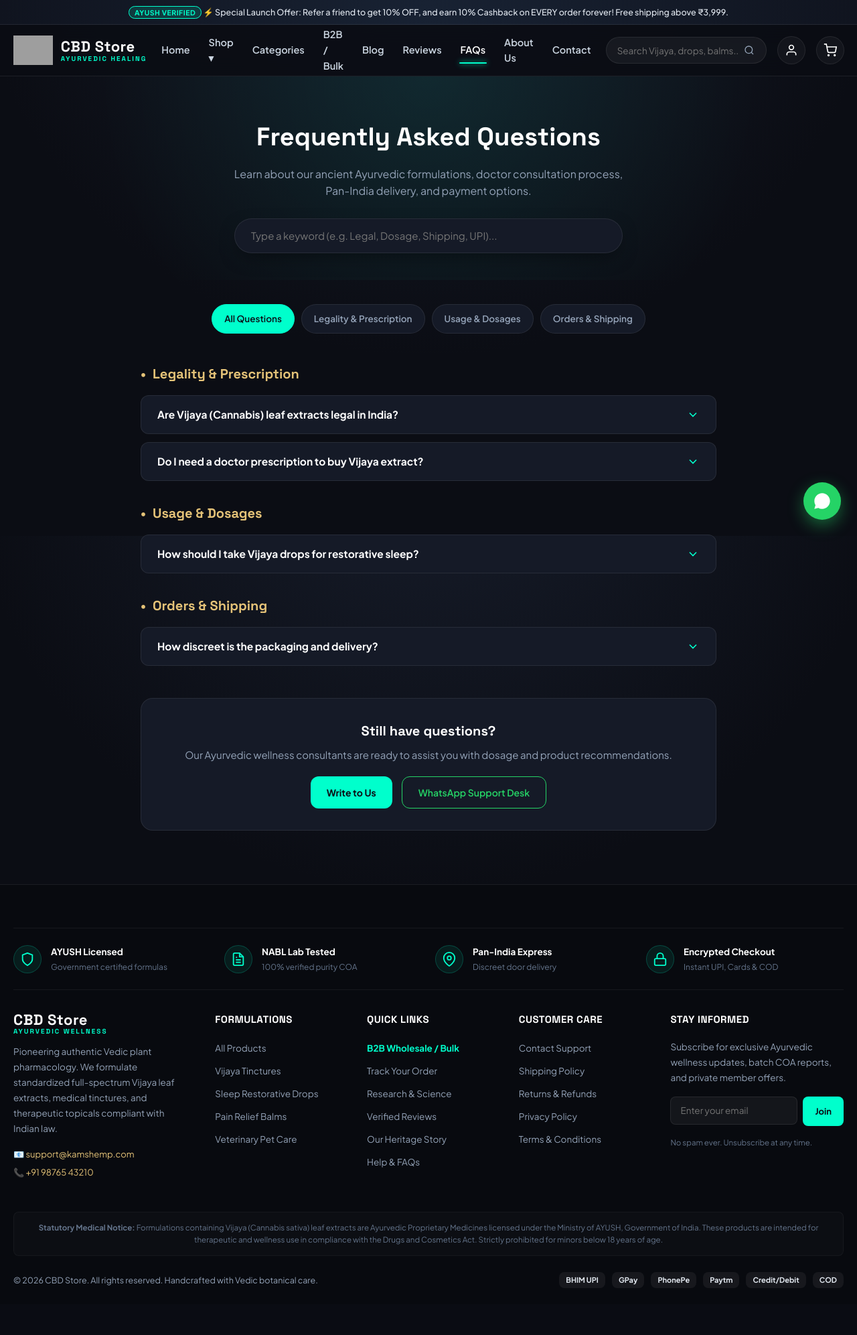
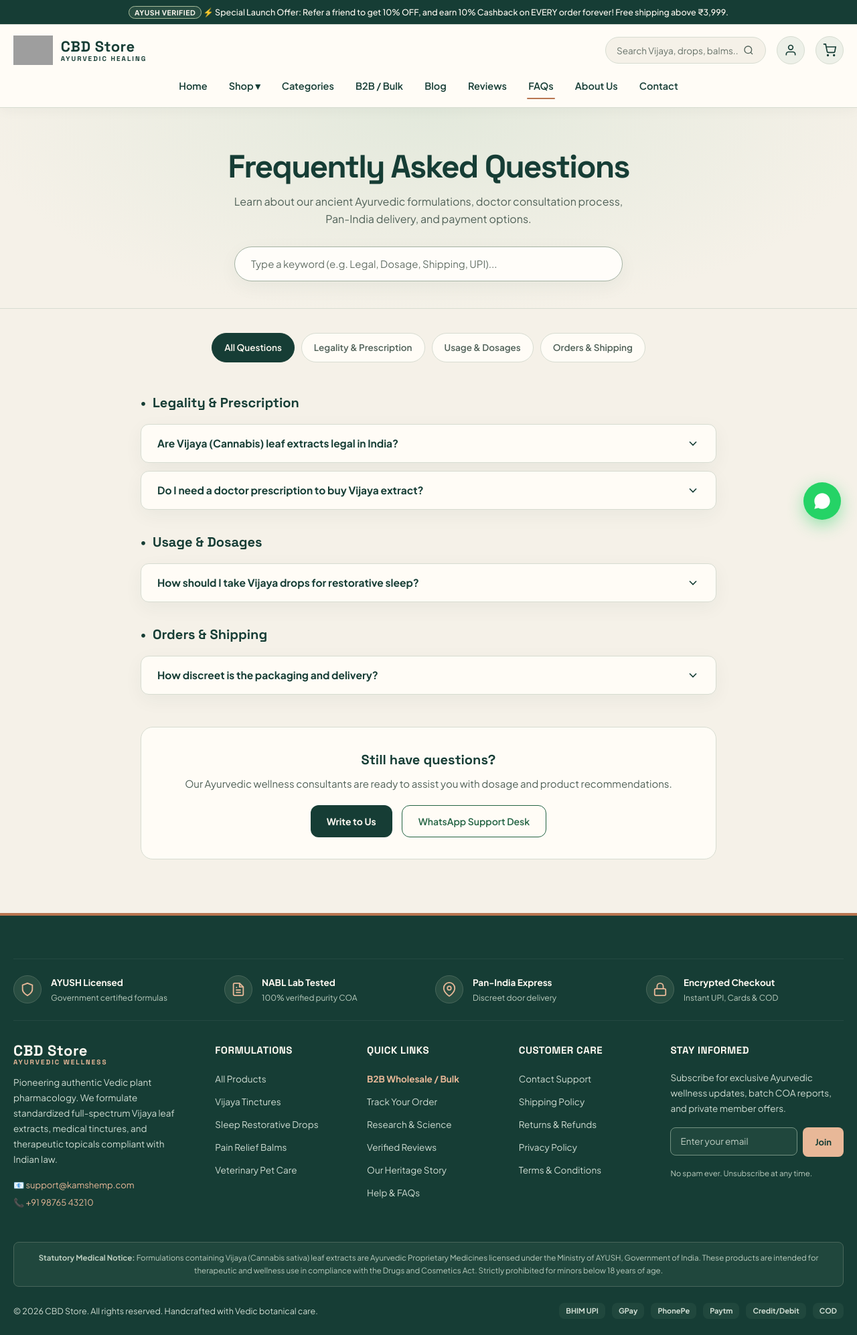
Before and after one commit to shreyasingh3005/ecom, a PHP site: page /ecom/faq.php in a window 1280 px wide. Shown: the whole page at 67% size. Before the commit the page ends 1923 px from the top, so only its background shows below. Run offline with PHP 8.4, Linux system fonts and the light colour scheme; a user stored in the database is signed in; data comes from the database, SQL or seed files in the repository; data that the repository does not hold is empty; some libraries are stand-ins or nearby versions; grey boxes are pictures that could not be loaded.

Commit message:
Update theme files

```diff
--- /dev/null
+++ b/assets/css/information.css
@@ -0,0 +1,143 @@
+/* Ivory / forest / copper palette for informational and support pages only.
+   Loaded after the shared theme; commerce and admin routes retain their theme. */
+:root {
+    color-scheme: light;
+    --theme-bg: #f5f1e8;
+    --theme-bg-gradient: none;
+    --theme-surface: #fffcf6;
+    --theme-surface-card: #fffcf6;
+    --theme-surface-hover: #e9eee5;
+    --theme-border: #d7dcd1;
+    --theme-border-hover: #8ca295;
+    --theme-primary: #163d35;
+    --theme-primary-hover: #24564a;
+    --theme-primary-glow: rgb(22 61 53 / 12%);
+    --theme-gold: #8c4e2e;
+    --theme-gold-hover: #713b22;
+    --theme-gold-glow: rgb(184 117 80 / 12%);
+    --theme-text: #163d35;
+    --theme-text-secondary: #506158;
+    --theme-text-muted: #5d6a62;
+    --theme-success: #246444;
+    --theme-danger: #a42c34;
+    --shadow-card: 0 8px 28px rgb(22 61 53 / 5%);
+    --shadow-hover: 0 16px 40px rgb(22 61 53 / 10%);
+}
+
+body { background-attachment: scroll !important; }
+::selection { background: #dec6b2; color: #163d35; }
+.theme-announcement { background: #163d35; color: #fffaf2; }
+.theme-announcement .badge-pill {
+    background: #294e42;
+    border-color: #a7bb9b;
+    color: #fffaf2;
+}
+.theme-header, .theme-header.scrolled {
+    background: rgb(255 252 246 / 97%);
+    border-color: var(--theme-border);
+    box-shadow: 0 4px 18px rgb(22 61 53 / 4%);
+}
+.theme-logo-text, .theme-nav-link, .theme-nav-link:hover,
+.theme-nav-link.active, .theme-icon-btn, .theme-dropdown-link,
+.theme-drawer-link, .theme-drawer-accordion-btn, .theme-drawer-close-btn,
+.theme-drawer-user-info h5 { color: var(--theme-text); }
+.theme-nav-link.active::after { box-shadow: none; background: #b87550; }
+.theme-icon-btn { background: #edf0e8; }
+.theme-nav-item-dropdown .theme-dropdown-menu { border-color: var(--theme-border); }
+.theme-dropdown-link:hover { background: #edf0e8; }
+.theme-search-input, .theme-search-input:focus,
+.theme-drawer-search-input, .theme-drawer-search-input:focus {
+    color: var(--theme-text);
+    background: #f5f1e8;
+    width: 100%;
+}
+.theme-search-dropdown { max-width: min(320px, calc(100vw - 28px)); }
+.theme-mobile-drawer {
+    background: #fffcf6;
+    border-color: var(--theme-border);
+    box-shadow: 12px 0 36px rgb(22 61 53 / 15%);
+}
+.theme-drawer-sublink { color: #506158; }
+.theme-drawer-header, .theme-drawer-search { border-color: var(--theme-border); }
+.theme-drawer-close-btn { background: #edf0e8; }
+.theme-cart-badge { color: #fffaf2; }
+
+main :is(h1, h2, h3, h4, h5, h6) { color: #163d35 !important; }
+.about-hero, .contact-hero, .faq-hero {
+    background: radial-gradient(ellipse at 50% 0%, #e3e9dc, transparent 75%);
+    border-bottom: 1px solid var(--theme-border);
+}
+.about-hero h1, .contact-hero h1, .faq-hero h1, .policy-container h1 {
+    letter-spacing: -0.04em;
+    line-height: 1.15;
+    font-size: clamp(30px, 4vw, 48px);
+    text-wrap: balance;
+}
+.story-content p, .policy-body p, .policy-body ul { color: #506158; }
+.story-img-box { background: #e3e9dc; box-shadow: var(--shadow-card); }
+.value-icon, .contact-icon-box {
+    background: #e9eee2 !important;
+    color: #163d35 !important;
+    border-color: #ccd7c5 !important;
+}
+.value-card, .contact-card, .faq-item { box-shadow: var(--shadow-card); }
+.faq-item:hover { border-color: #8ca295; }
+.faq-trigger, .contact-label { color: #163d35; }
+.faq-cat-pill:hover, .faq-cat-pill.active { color: #fffaf2; }
+.faq-search-input, .contact-input-field, .contact-input-field:focus {
+    background: #fffdf9;
+    color: #163d35;
+    border-color: #a4b2a3;
+}
+input::placeholder, textarea::placeholder { color: #667269; opacity: 1; }
+.contact-info-row p[style*="25d366"] { color: #246444 !important; }
+main a[style*="25d366"] { color: #246444 !important; border-color: #246444 !important; }
+.alert-box-success { color: #1a5739; background: #e9f1e5; border-color: #729b76; }
+.alert-box-error { color: #8b2330; background: #f8e9e5; border-color: #ba7779; }
+.btn-primary { color: #fffaf2; box-shadow: none; }
+.btn-primary:hover { color: #fffaf2; box-shadow: var(--shadow-card); }
+.btn-outline { color: #163d35; border-color: #8ca295; background: transparent; }
+.btn-outline:hover { color: #163d35; background: #e9eee5; border-color: #163d35; }
+.policy-container { max-width: 900px; }
+.policy-meta { border-bottom: 2px solid #b87550; padding-bottom: 22px; }
+.policy-body { background: #fffcf6; padding: clamp(20px, 4vw, 40px); border: 1px solid var(--theme-border); border-radius: 20px; }
+.policy-body h2:first-child { margin-top: 0; }
+
+.theme-footer {
+    --theme-primary: #e8b898;
+    --theme-primary-hover: #f3caae;
+    --theme-gold: #e8b898;
+    --theme-text-secondary: #d0ddd3;
+    --theme-text-muted: #bbcdbf;
+    --theme-border: #48665a;
+    background: #163d35;
+    color: #d0ddd3;
+    border-top: 4px solid #b87550;
+}
+.theme-footer .theme-logo-text, .theme-footer-col h4, .theme-badge-text h5 { color: #fffaf2; }
+.theme-footer-link { color: #d0ddd3; }
+.theme-footer-link:hover, .theme-footer-link.highlight { color: #e8b898; }
+.theme-badge-icon { background: #294e42; border-color: #48665a; color: #e8b898; }
+.theme-footer-disclaimer { background: #20473d; border-color: #48665a; }
+.theme-newsletter-input { min-width: 0; background: #20473d; border-color: #739181; color: #fffaf2; }
+.theme-newsletter-input::placeholder { color: #c2d0c5; }
+.theme-newsletter-btn { background: #e8b898; color: #163d35; }
+.theme-payment-pill { background: #20473d; color: #d0ddd3; border-color: #48665a; }
+
+@media (min-width: 1025px) {
+    .theme-header-inner { flex-wrap: wrap; height: auto; min-height: 86px; gap: 12px 24px; padding-top: 16px; padding-bottom: 12px; }
+    .theme-nav { order: 3; width: 100%; justify-content: center; gap: clamp(18px, 2.2vw, 32px); }
+    .theme-header-actions { margin-left: auto; }
+}
+@media (max-width: 600px) {
+    .contact-card { padding: 22px 18px; }
+    .contact-info-row > div { min-width: 0; overflow-wrap: anywhere; }
+    .faq-trigger { padding: 18px; font-size: 15px; }
+    .faq-content { padding: 0 18px 20px; }
+    .faq-category-nav { gap: 8px; margin: 28px 0; }
+    .faq-cat-pill { padding: 8px 12px; }
+    .contact-input-field, .faq-search-input, .theme-drawer-search-input { font-size: 16px; }
+    .theme-header-inner { gap: 8px; }
+    .theme-header-actions { gap: 8px; }
+    .policy-container { padding-top: 36px; padding-bottom: 48px; }
+}
--- a/includes/header.php
+++ b/includes/header.php
@@ -27,6 +27,9 @@ $currentPage = basename($_SERVER['SCRIPT_NAME'] ?? '');
 <!-- Universal Theme Styles -->
 <link rel="stylesheet" href="assets/css/responsive.css">
 <link rel="stylesheet" href="assets/css/theme.css?v=<?= filemtime(__DIR__ . '/../assets/css/theme.css') ?>">
+<?php if (in_array($currentPage, ['cbd-about.php', 'about.php', 'cbd-contact.php', 'contact.php', 'faq.php', 'privacy-policy.php', 'terms.php', 'shipping-policy.php', 'refund-policy.php'], true)): ?>
+<link rel="stylesheet" href="assets/css/information.css?v=<?= filemtime(__DIR__ . '/../assets/css/information.css') ?>">
+<?php endif; ?>
 
 <!-- Announcement Bar -->
 <div class="theme-announcement" role="region" aria-label="Store Announcement">
```
Also changed, not shown: scratch/information-desktop.jpg (added).
